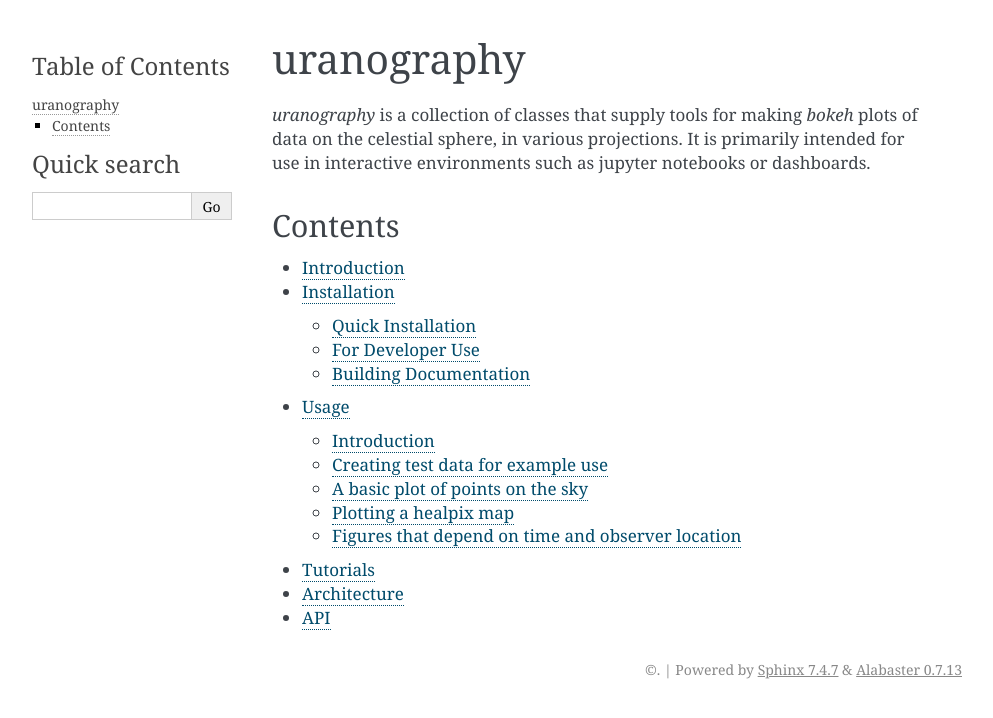
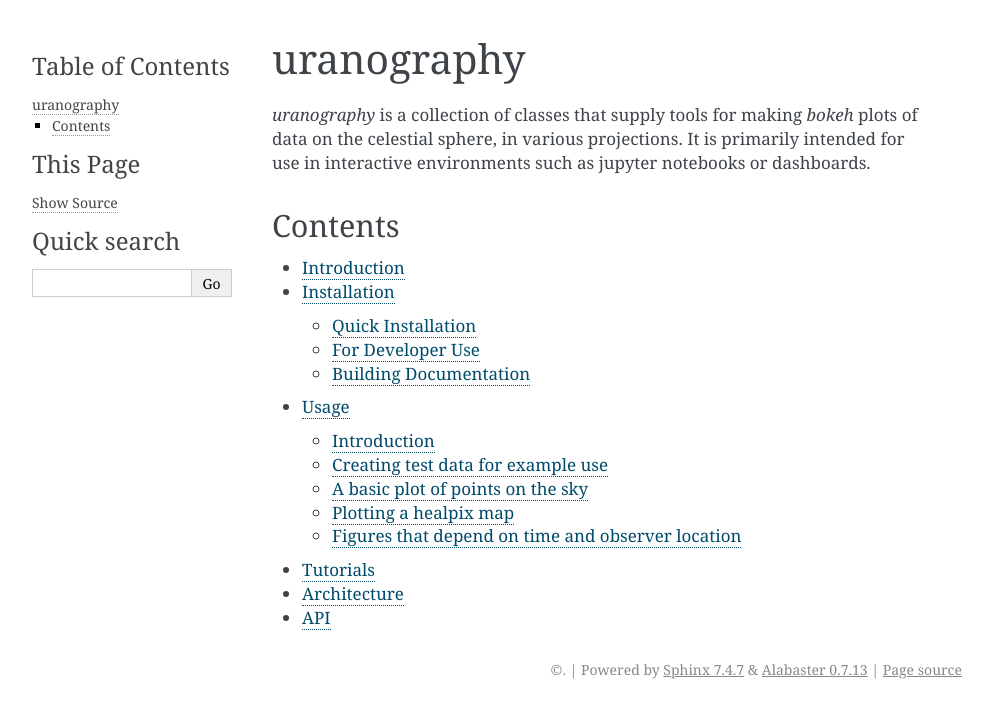
Before and after one commit to lsst/uranography, a Sphinx documentation site: the page built from docs/index.rst, in a window 1280 px wide. Shown: the top 718 px of the page, without its empty margins (148-1141 px from the left). Built offline with Sphinx 7.4.7, drawn with Linux system fonts in a browser that asks for light colours.

Commit message:
Not necessary to copy source rst files

```diff
--- a/docs/conf.py
+++ b/docs/conf.py
@@ -6,6 +6,3 @@
 from documenteer.conf.guide import *
 
 linkcheck_retries = 2
-
-html_copy_source = True
-html_show_sourcelink = False
```
